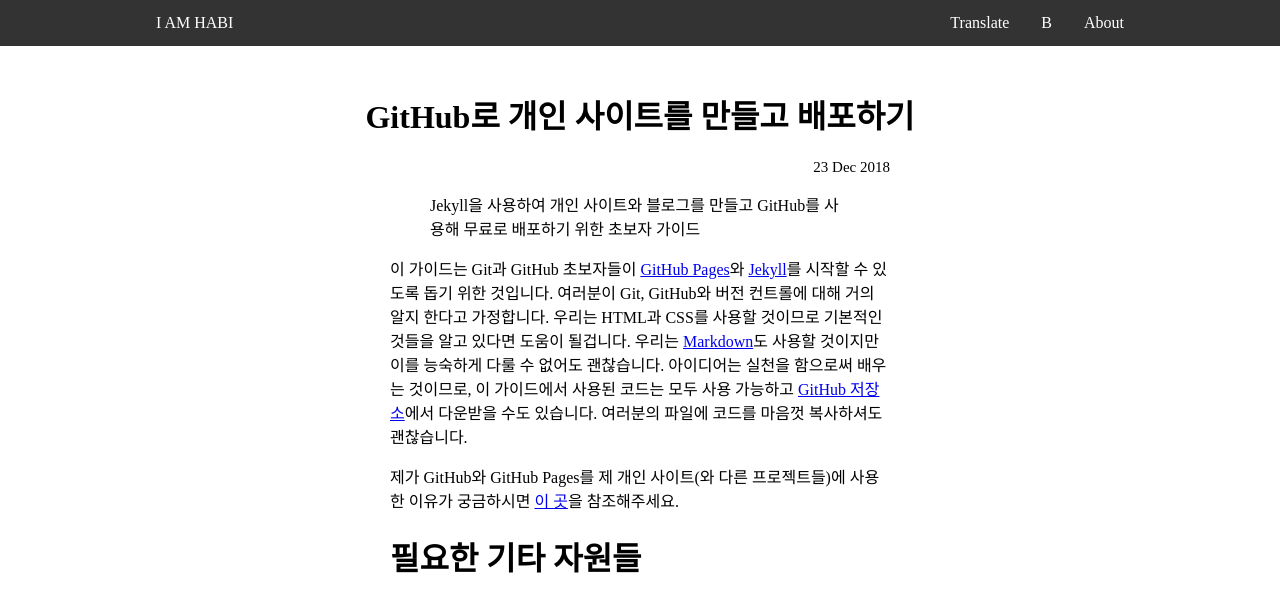
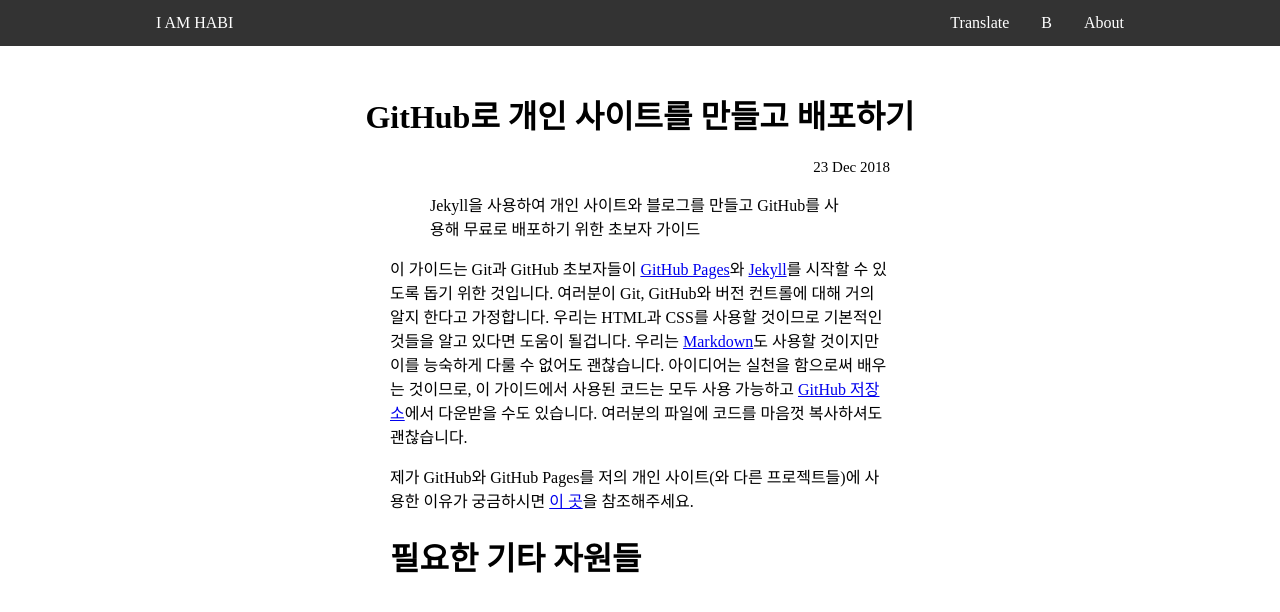
Before and after one commit to iamhabi/iamhabi.github.io, a Jekyll site: the page built from _posts/2018-12-23-Creating-and-Hosting-a-Personal-Site-on-GitHub-Translate.md, in a window 1280 px wide. Shown: the top 612 px of the page. Built offline with Jekyll 4.4.1, drawn with Linux system fonts in a browser that asks for light colours.

```diff
--- a/_posts/2018-12-23-Creating-and-Hosting-a-Personal-Site-on-GitHub-Translate.md
+++ b/_posts/2018-12-23-Creating-and-Hosting-a-Personal-Site-on-GitHub-Translate.md
@@ -15,7 +15,7 @@
 아이디어는 실천을 함으로써 배우는 것이므로, 이 가이드에서 사용된 코드는 모두 사용 가능하고 [GitHub 저장소](https://github.com/hankquinlan/hankquinlan.github.io/archive/master.zip)에서 다운받을 수도 있습니다.
 여러분의 파일에 코드를 마음껏 복사하셔도 괜찮습니다.
 
-제가 GitHub와 GitHub Pages를 제 개인 사이트(와 다른 프로젝트들)에 사용한 이유가 궁금하시면 [이 곳](http://jmcglone.com/notes/2014/05/03/using-github-to-create-and-host-a-personal-website)을 참조해주세요.
+제가 GitHub와 GitHub Pages를 저의 개인 사이트(와 다른 프로젝트들)에 사용한 이유가 궁금하시면 [이 곳](http://jmcglone.com/notes/2014/05/03/using-github-to-create-and-host-a-personal-website)을 참조해주세요.
 
 
 # 필요한 기타 자원들
```
